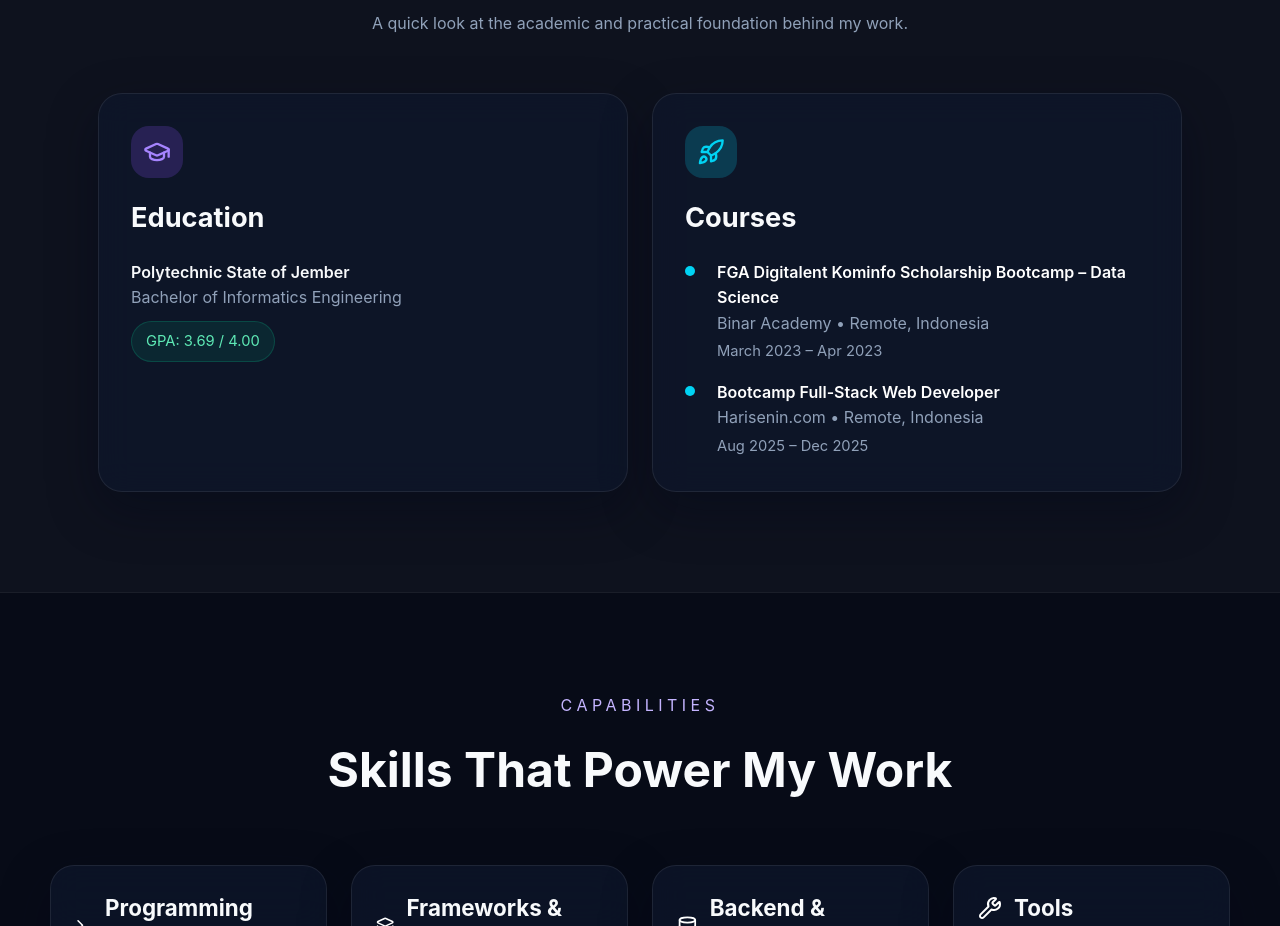
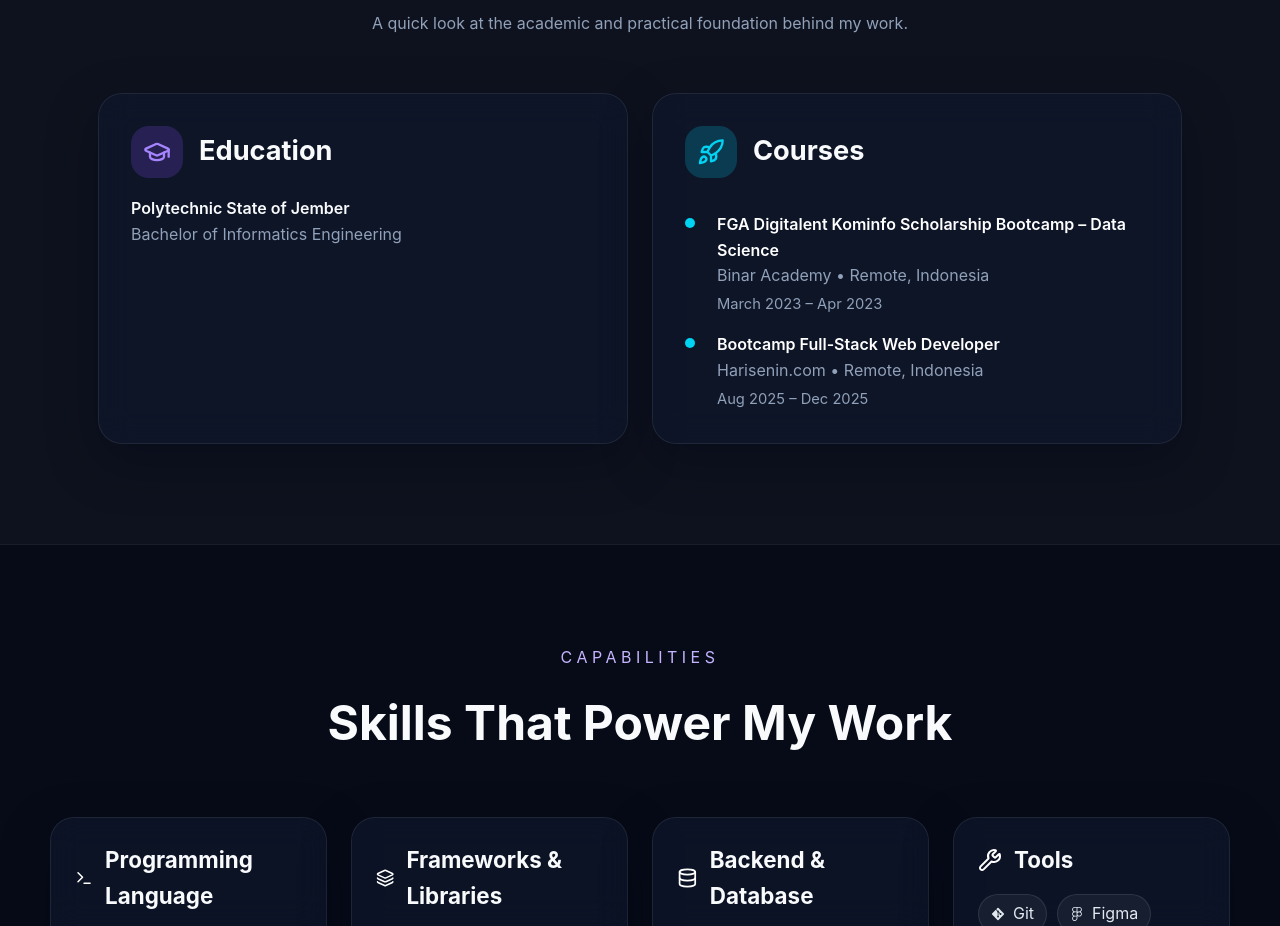
Before and after one commit to justyamzal/portfolio_tw, a React (Vite) app: page / in a window 1280 px wide. Shown: the part 1020-1946 px from the top of the page. Built offline with nearby package versions, Linux system fonts and the light colour scheme; a web font is replaced by a local one.

Commit message:
mod the iconbadge and the h3

```diff
--- a/src/components/Education.jsx
+++ b/src/components/Education.jsx
@@ -51,21 +51,27 @@ export default function Education() {
 
         <div className="grid grid-cols-1 md:grid-cols-2 gap-6 px-12">
 
+          {/* Background */}
+
           {/* Academic */}
           <article ref={card1Ref} className={`reveal ${cardCls}`}>
-            <IconBadge iconType="graduation" variant={academic.iconVariant} />
-            <h3 className="text-[1.7rem] font-bold mb-5">{academic.title}</h3>
+            <div className="flex items-center gap-4">
+              <IconBadge iconType="graduation" variant={academic.iconVariant} />
+              <h3 className="text-[1.7rem] font-bold mb-5">{academic.title}</h3>
+            </div>
             <p className="font-semibold">{academic.institution}</p>
             <p className="text-slate-400">{academic.degree}</p>
-            <span className="inline-block mt-2.5 px-3.5 py-2 rounded-full border border-emerald-400/20 bg-emerald-400/10 text-emerald-300 text-[0.92rem]">
+            {/* <span className="inline-block mt-2.5 px-3.5 py-2 rounded-full border border-emerald-400/20 bg-emerald-400/10 text-emerald-300 text-[0.92rem]">
               GPA: {academic.gpa}
-            </span>
+            </span> */}
           </article>
 
           {/* Courses */}
           <article ref={card2Ref} className={`reveal ${cardCls}`}>
+            <div className="flex items-center gap-4">
             <IconBadge iconType="rocket" variant={courses.iconVariant} />
             <h3 className="text-[1.7rem] font-bold mb-5">{courses.title}</h3>
+            </div>
             <ul className="mt-4 space-y-4">
               {courses.items.map((c, i) => (
                 <li key={i} className="relative pl-8 before:absolute before:left-0 before:top-1.5 before:h-2.5 before:w-2.5 before:rounded-full before:bg-cyan-400">
--- a/src/data/portfolioData.js
+++ b/src/data/portfolioData.js
@@ -22,7 +22,7 @@ export const educationData = {
     title: "Education",
     institution: "Polytechnic State of Jember",
     degree: "Bachelor of Informatics Engineering",
-    gpa: "3.69 / 4.00",
+    // gpa: "3.69 / 4.00",
   },
   courses: {
     icon: null,
```
